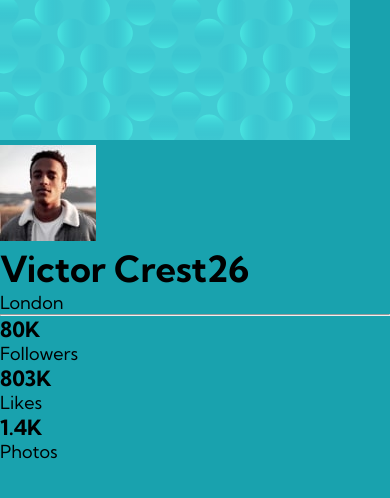
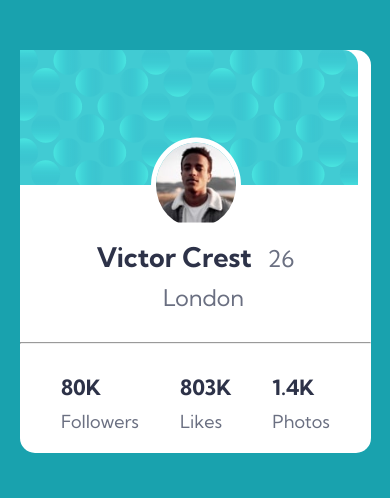
Before and after one commit to mohamed-abdelahi-haibelty/Profile-card-component, a plain HTML site: page index.html in a window 390 px wide. Drawn offline with Linux system fonts and the light colour scheme.

Commit message:
add mobile styles

```diff
--- a/index.html
+++ b/index.html
@@ -19,7 +19,7 @@
             <img src="images/image-victor.jpg" alt="">
         </div>
         <div class="text">
-            <h1>Victor Crest<span>26</span></h1>
+            <h2>Victor Crest<span>26</span></h2>
             <span>London</span>
         </div>
         <hr>
--- a/styles.css
+++ b/styles.css
@@ -16,3 +16,63 @@ body{
     font-size: 18px;
     font-family: 'Kumbh Sans', sans-serif;
 }
+
+.container{
+    margin-right: 20px;
+    margin-left: 20px;
+    width:90%;
+    border-radius: 15px;
+    background-color: white;
+    margin-top: 50px;
+    position: relative;
+}
+.bg-img{
+    width: 338px;
+    margin-bottom: 50px;
+}
+.bg-img img{
+    width: 100%;
+    border-top-right-radius: 15px;
+}
+.profil-img{
+    width: 90px;
+    border-radius: 50%;
+    overflow: hidden;
+    position: absolute;
+    top: 135px;
+    border: 5px solid white;
+    left: 50%;
+    transform: translate(-50%, -50%);
+}
+.profil-img img{
+    width: 100%;
+}
+.text{
+    text-align: center;
+    color: var(--Very-dark-desaturated-blue);
+    margin-bottom: 30px;
+}
+.text h2{
+    margin-bottom: 9px;
+}
+.text span{
+    padding-left: 16px;
+    color: var(--Dark-grayish-blue);
+    font-weight: 400;
+    font-size: 23px;
+}
+.reaction{
+    display: flex;
+    justify-content: space-evenly;
+    margin-top: 30px;
+}
+.followers{
+    margin-bottom: 20px;
+}
+.followers h3{
+    color: var(--Very-dark-desaturated-blue);
+    margin-bottom: 10px;
+}
+.followers span{
+    color: var(--Dark-grayish-blue);
+}
```
